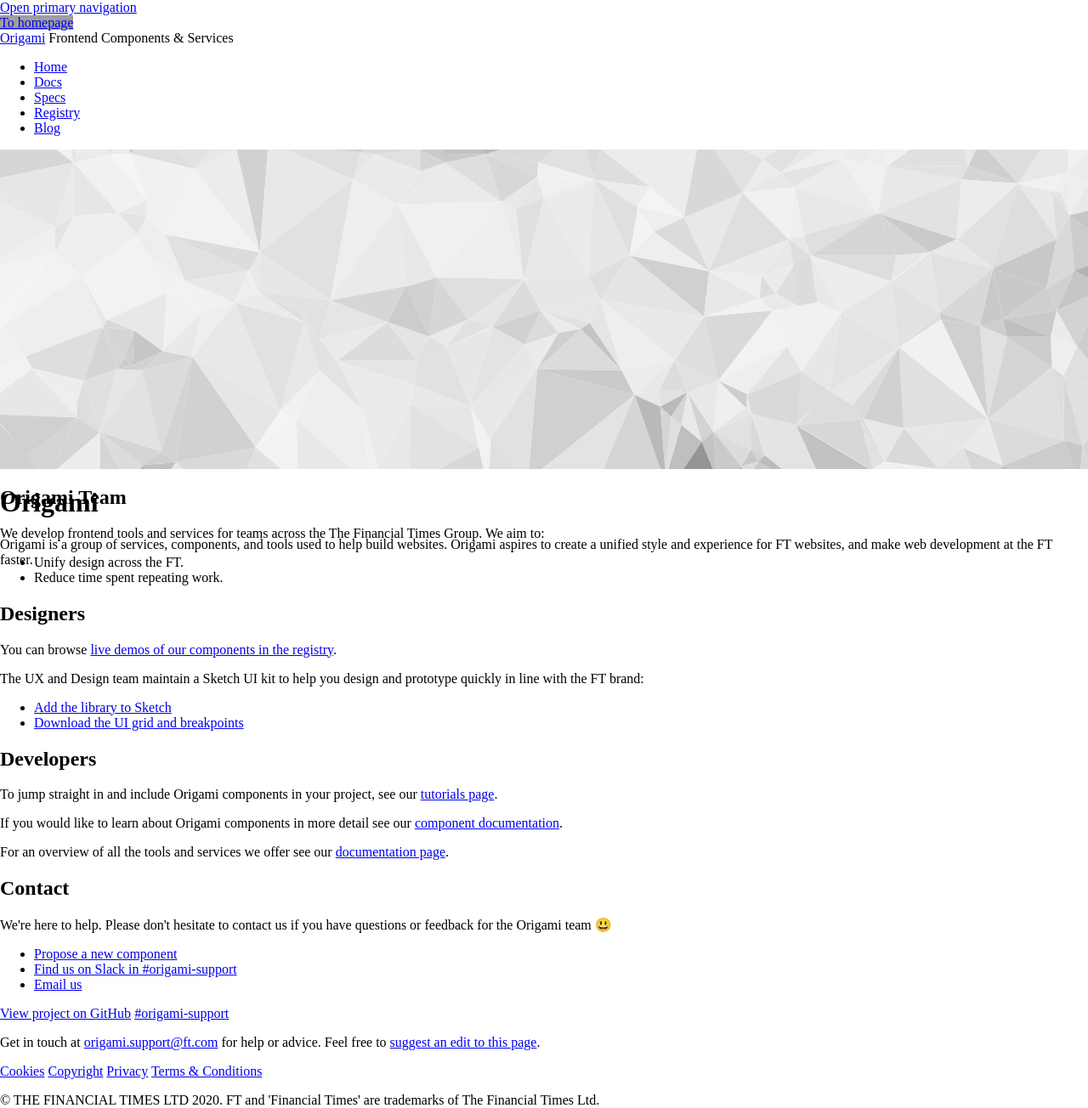
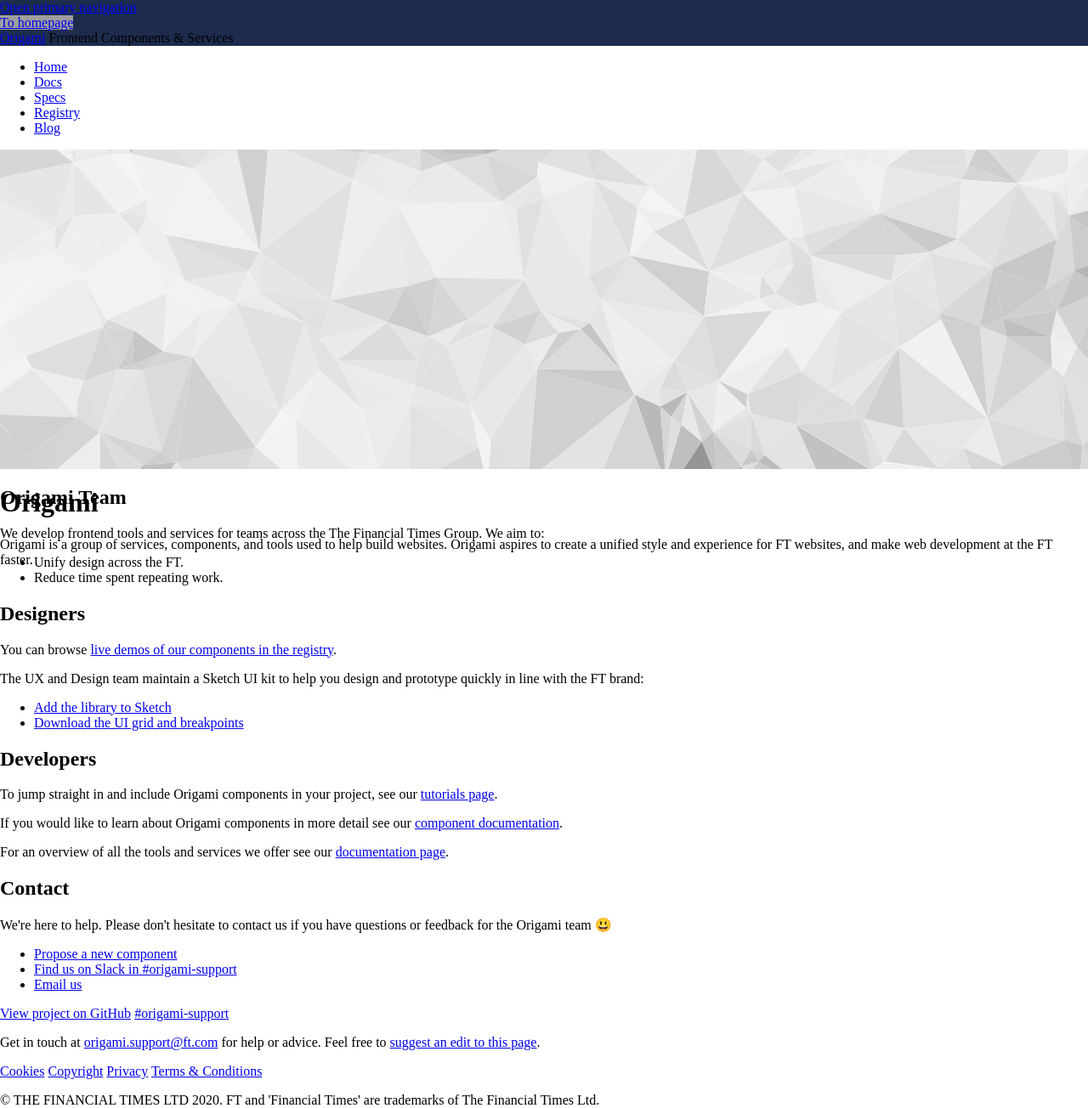
Before and after one commit to Financial-Times/origami-website, a Jekyll site: the page built from pages/home.html, in a window 1280 px wide. Shown: the whole page at 85% size. Built offline with Jekyll 4.4.1, drawn with Linux system fonts in a browser that asks for light colours; a style sheet for code colours, icons or effects is not loaded; grey boxes are pictures that could not be loaded.

Commit message:
Update main.scss

```diff
--- a/assets/main.scss
+++ b/assets/main.scss
@@ -14,6 +14,11 @@ html, body {
 abbr {
 	text-decoration: none;
 	border-bottom: 1px dotted black;
+}
+.o-header-services__top {
+
+    background-color: #1d2c4d;
+
 }
 
 .no-wrap {
```
